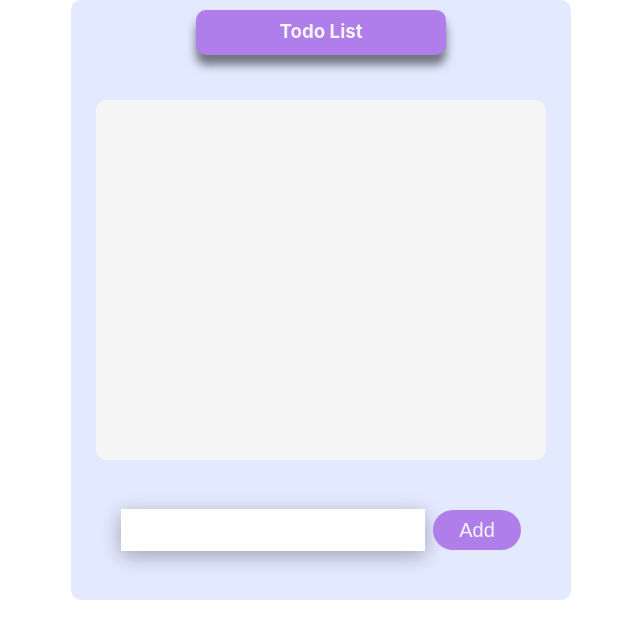
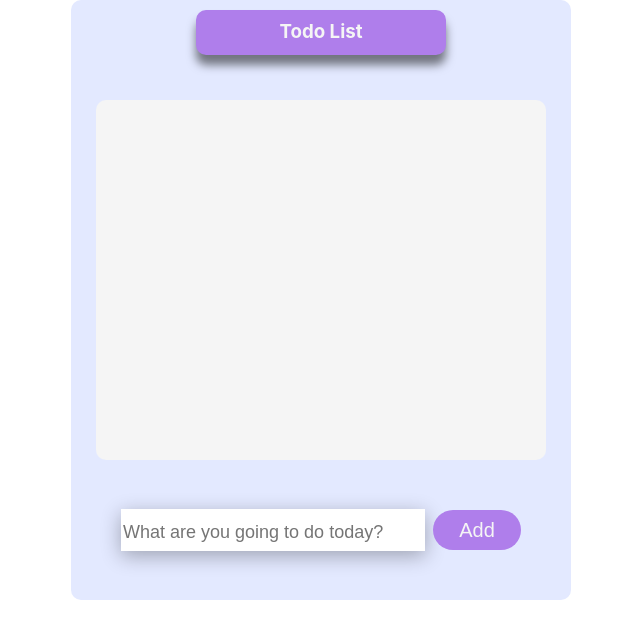
Before and after one commit to mikearcepascual/day11-todo-list, a React (Create React App) app: page / in a window 1280 px wide. Shown: the top 638 px of the page, without its empty margins (319-959 px from the left). Built offline with nearby package versions, Linux system fonts and the light colour scheme.

Commit message:
refactor: added input validator in submitInput to check if inputItem is blank and added placeholder in input element.

```diff
--- a/src/App.css
+++ b/src/App.css
@@ -74,6 +74,13 @@ h3 {
   cursor: pointer;
 }
 
+.todoGenerator:hover{
+  background-color:whitesmoke;
+  color:#af7eeb;
+}
+::placeholder{
+  font-size:18px;
+}
 .todoItem {
   width: 400px;
   text-align: center;
--- a/src/components/TodoGenerator.js
+++ b/src/components/TodoGenerator.js
@@ -5,15 +5,18 @@ const TodoGenerator = (props) => {
     const [todoItem, setTodoItem] = useState("");
 
     const submitInput = () => {
-        const inputItem = todoItem;
-        setTodoItem(inputItem);
-        props.onInputChange(inputItem)
-        setTodoItem("");
+        const inputItem = todoItem.trim();
+        if(inputItem !== ""){
+            setTodoItem(inputItem);
+            props.onInputChange(inputItem)
+            setTodoItem("");
+        }
     }
 
     return (
         <div className="todoGenerator">
-            <input type='text' value={todoItem}
+            <input type='text' placeholder="What are you going to do today?"
+            value={todoItem}
                 onChange={event => setTodoItem(event.target.value)} />
             <button onClick={submitInput}>Add</button>
         </div>
```
